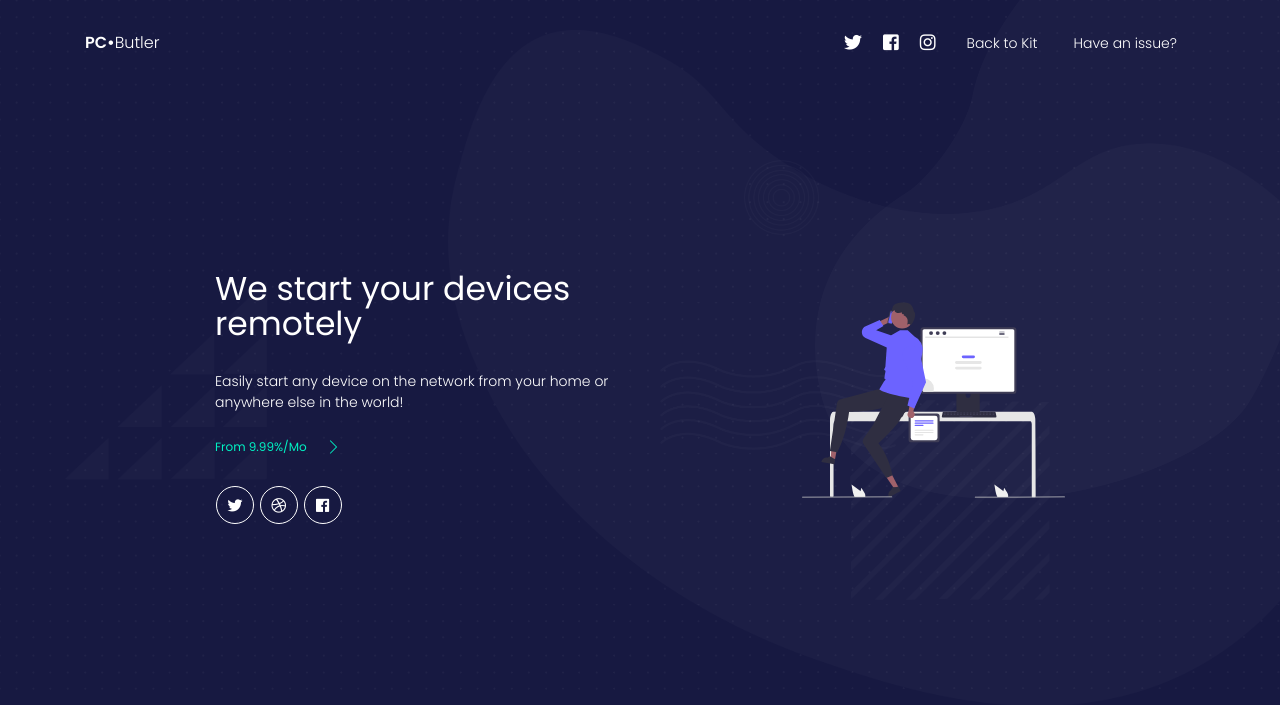
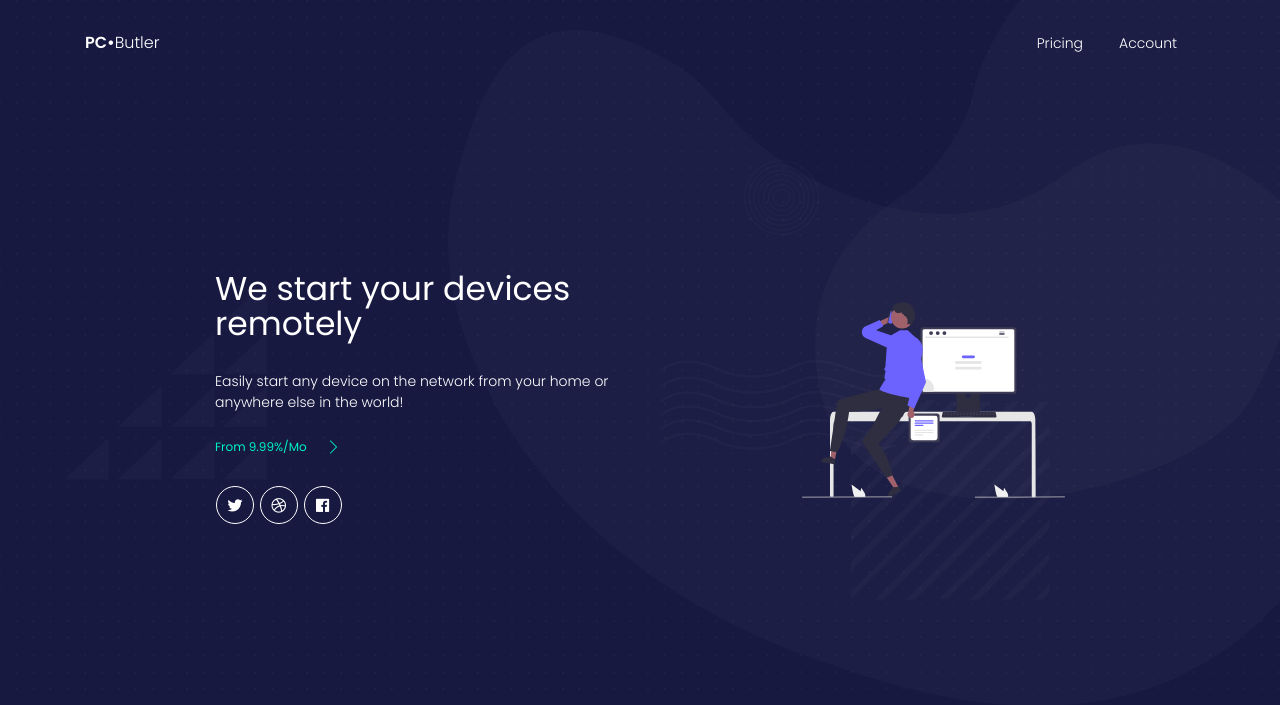
Before and after one commit to pc-butler/server, a PHP site: page / in a window 1280 px wide. Shown: the top 705 px of the page. Run offline with PHP 8.4, Linux system fonts and the light colour scheme; some libraries are stand-ins or nearby versions.

Commit message:
Update index.php

```diff
--- a/index.php
+++ b/index.php
@@ -65,6 +65,7 @@
           </div>
         </div>
         <ul class="navbar-nav">
+         <!--
           <li class="nav-item p-0">
             <a class="nav-link" rel="tooltip" title="Follow us on Twitter" data-placement="bottom" href="https://twitter.com/CreativeTim" target="_blank">
               <i class="fab fa-twitter"></i>
@@ -83,11 +84,12 @@
               <p class="d-lg-none d-xl-none">Instagram</p>
             </a>
           </li>
+          -->
           <li class="nav-item">
-            <a class="nav-link" href="../index.html">Back to Kit</a>
+            <a class="nav-link" href="../index.html">Pricing</a>
           </li>
           <li class="nav-item">
-            <a class="nav-link" href="https://github.com/creativetimofficial/blk-design-system/issues">Have an issue?</a>
+            <a class="nav-link" href="https://github.com/creativetimofficial/blk-design-system/issues">Account</a>
           </li>
         </ul>
       </div>
```
